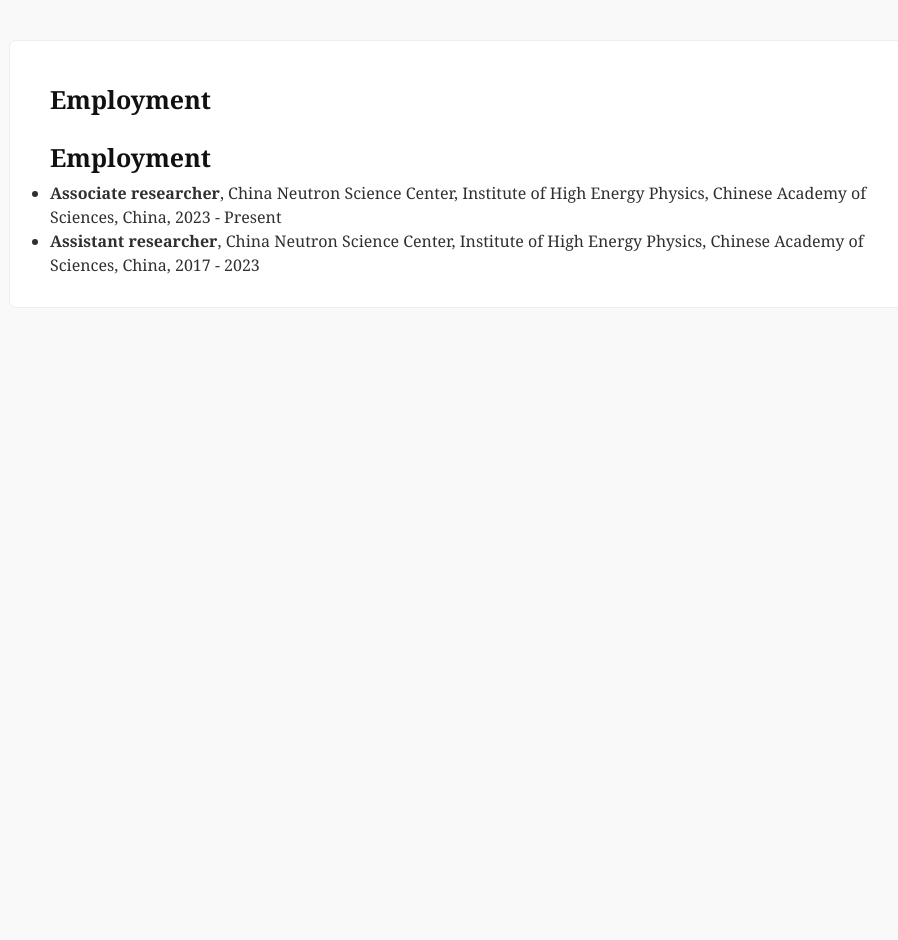
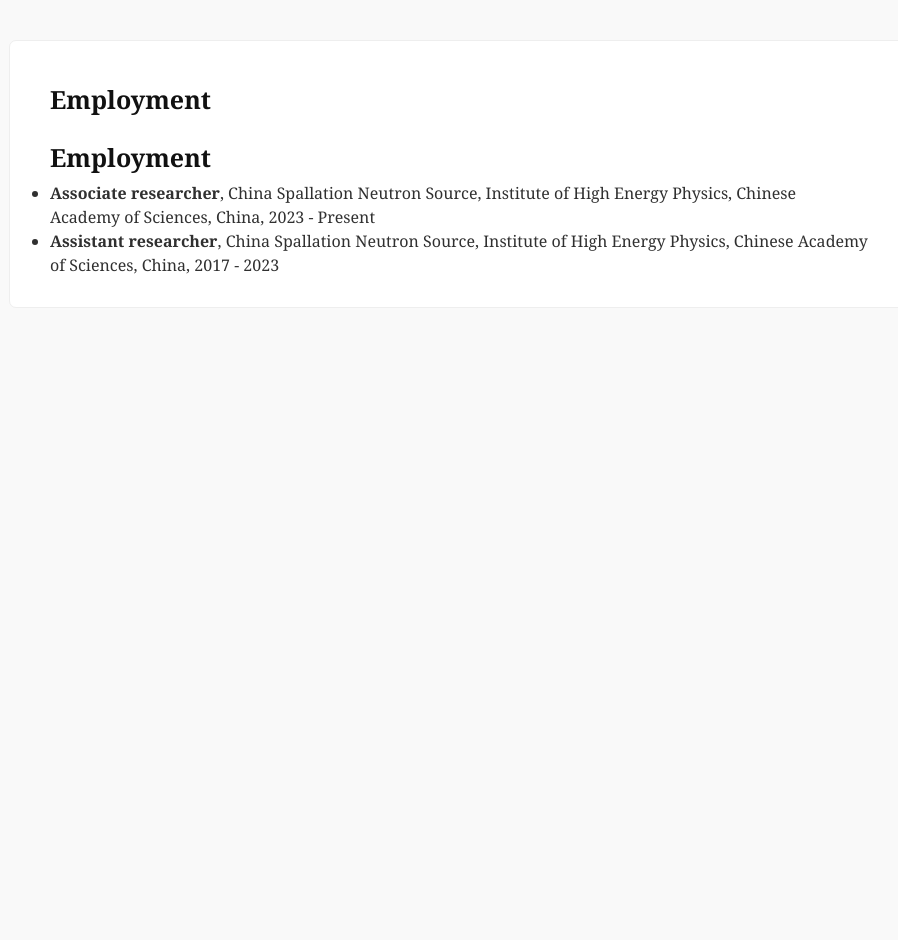
Before and after one commit to comatphys/comatphys.github.io, a Jekyll site: the page built from cv_md/experience.md, in a window 1280 px wide. Shown: the whole page, without its empty margins (181-1079 px from the left). Built offline with Jekyll 4.4.1, drawn with Linux system fonts in a browser that asks for light colours; our own code applies the rules of GitHub Pages for plain Markdown files; comment, search, counter and statistics services are not loaded.

Commit message:
Update experience.md

```diff
--- a/cv_md/experience.md
+++ b/cv_md/experience.md
@@ -1,3 +1,3 @@
 # Employment
-- **Associate researcher**, China Neutron Science Center, Institute of High Energy Physics, Chinese Academy of Sciences, China, 2023 - Present
-- **Assistant researcher**, China Neutron Science Center, Institute of High Energy Physics, Chinese Academy of Sciences, China, 2017 - 2023
+- **Associate researcher**, China Spallation Neutron Source, Institute of High Energy Physics, Chinese Academy of Sciences, China, 2023 - Present
+- **Assistant researcher**, China Spallation Neutron Source, Institute of High Energy Physics, Chinese Academy of Sciences, China, 2017 - 2023
```
